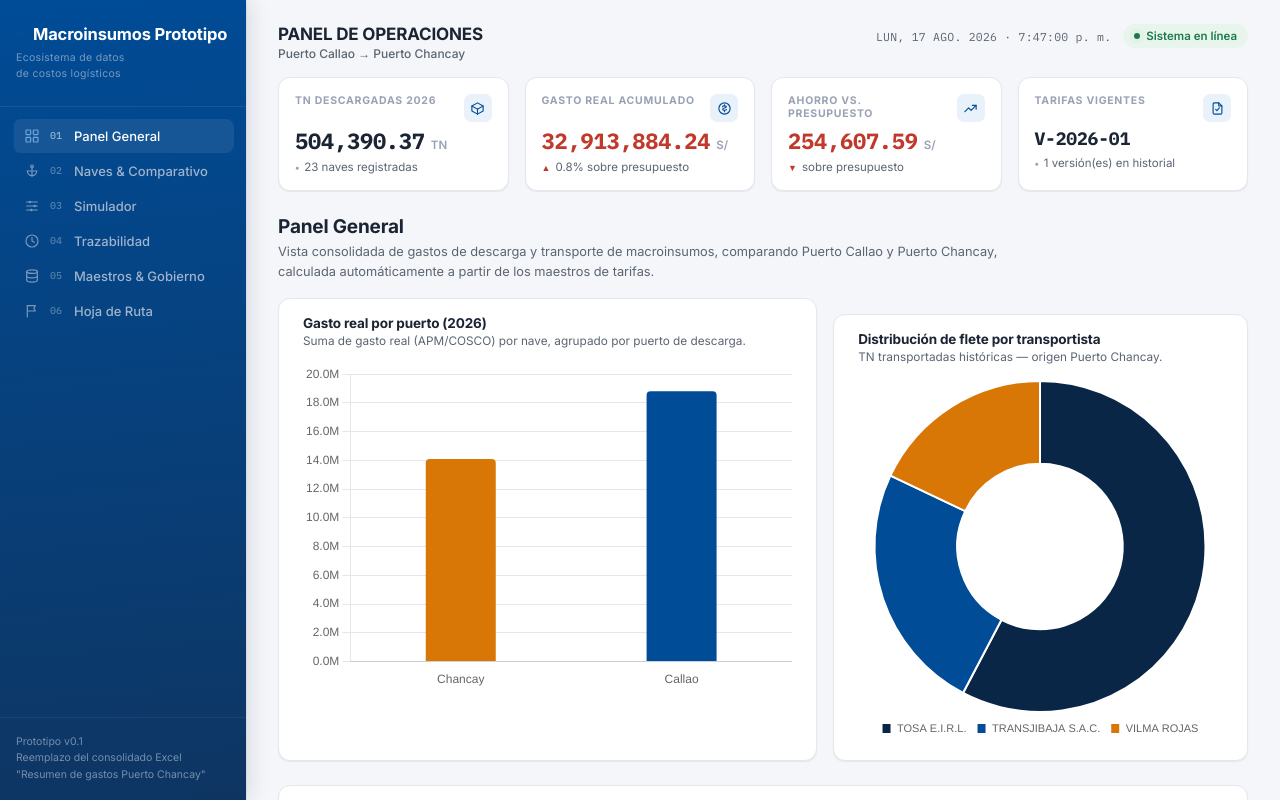
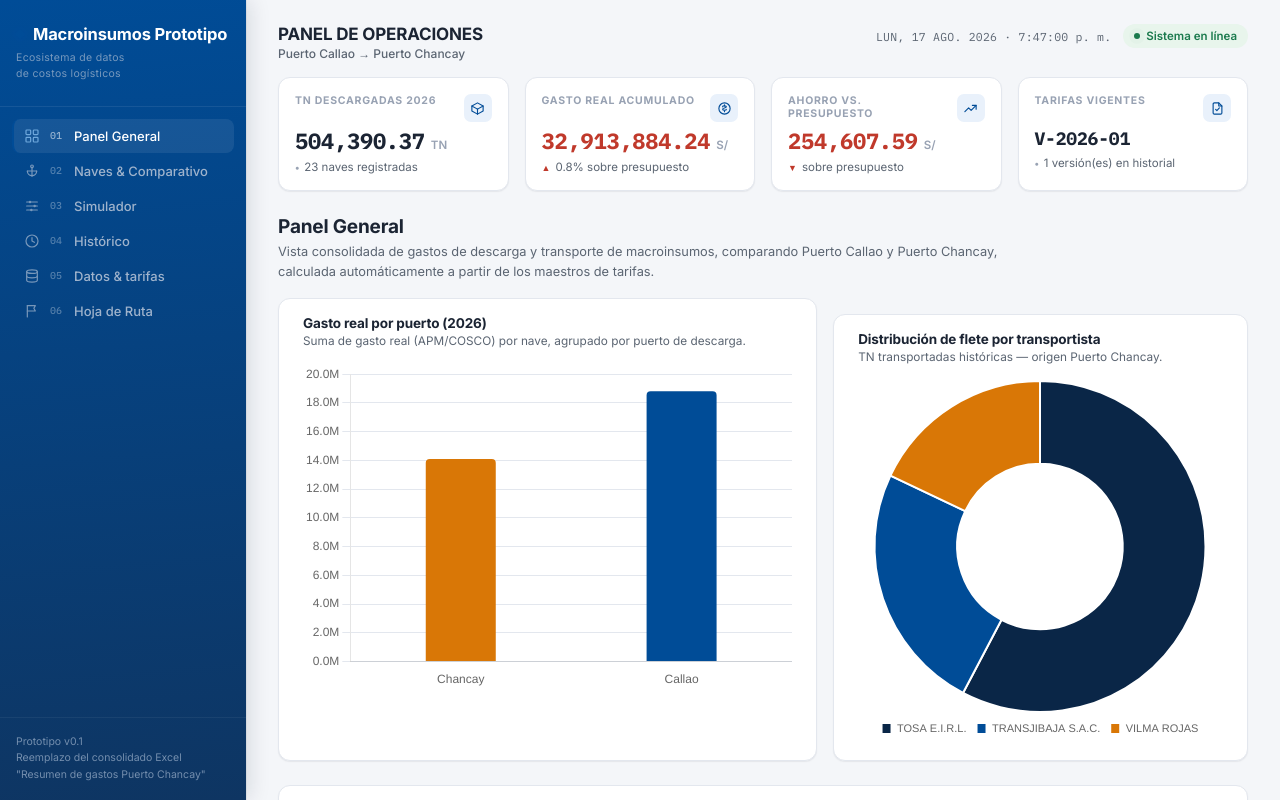
Before and after one commit to danielaapaza-create/simuladordepuertos, a plain HTML site: page index.html in a window 1280 px wide. Shown: the top 800 px of the page. Drawn offline with nearby package versions, Linux system fonts and the light colour scheme.

Commit message:
Update index.html

```diff
--- a/index.html
+++ b/index.html
@@ -34,11 +34,11 @@
       </button>
       <button data-tab="trazabilidad">
         <span class="nav-icon"><svg viewBox="0 0 24 24" fill="none" stroke="currentColor" stroke-width="1.8" stroke-linecap="round" stroke-linejoin="round"><circle cx="12" cy="12" r="9"/><path d="M12 7v5l3.5 2"/></svg></span>
-        <span class="num">04</span><span class="nav-text">Trazabilidad</span>
+        <span class="num">04</span><span class="nav-text">Histórico</span>
       </button>
       <button data-tab="maestros">
         <span class="nav-icon"><svg viewBox="0 0 24 24" fill="none" stroke="currentColor" stroke-width="1.8" stroke-linecap="round" stroke-linejoin="round"><ellipse cx="12" cy="5.5" rx="8" ry="2.7"/><path d="M4 5.5v13c0 1.5 3.6 2.7 8 2.7s8-1.2 8-2.7v-13"/><path d="M4 12c0 1.5 3.6 2.7 8 2.7s8-1.2 8-2.7"/></svg></span>
-        <span class="num">05</span><span class="nav-text">Maestros &amp; Gobierno</span>
+        <span class="num">05</span><span class="nav-text">Datos &amp; tarifas</span>
       </button>
       <button data-tab="roadmap">
         <span class="nav-icon"><svg viewBox="0 0 24 24" fill="none" stroke="currentColor" stroke-width="1.8" stroke-linecap="round" stroke-linejoin="round"><path d="M5 21V4"/><path d="M5 4h12l-2.2 4L17 12H5"/></svg></span>
```
